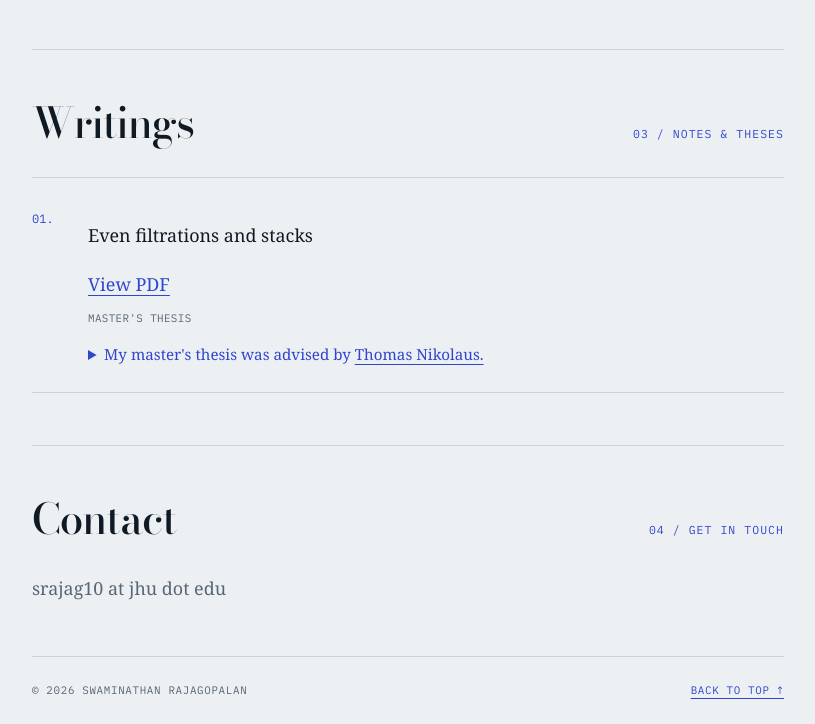
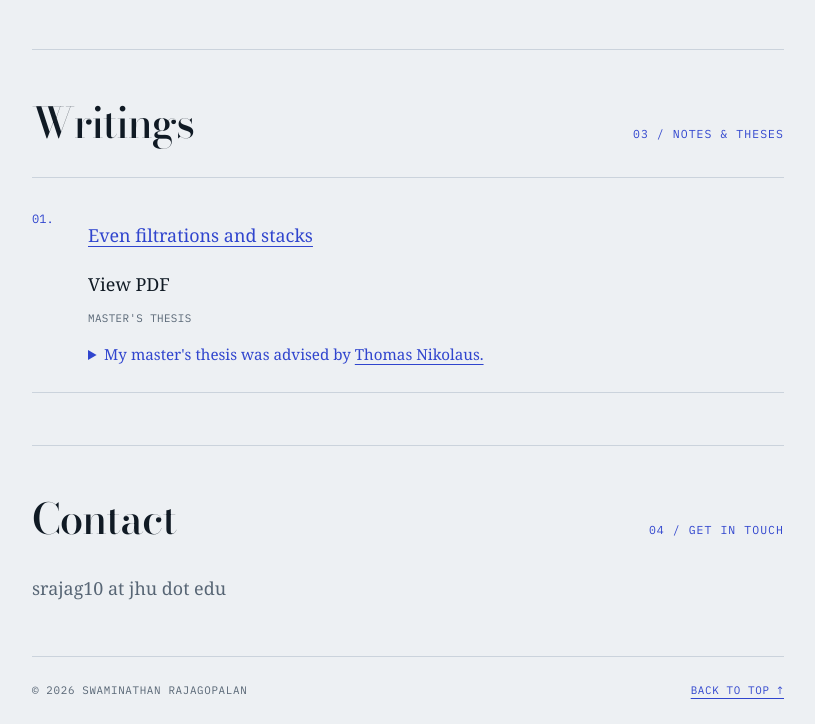
Before and after one commit to Swami987/Website, a plain HTML site: page index.html in a window 1280 px wide. Shown: the part 1125-1849 px from the top of the page, without its empty margins (232-1047 px from the left). Drawn offline with nearby package versions, Linux system fonts and the light colour scheme; a web font is replaced by a local one.

Commit message:
Update index.html

```diff
--- a/index.html
+++ b/index.html
@@ -597,8 +597,8 @@ Hello! I am a PhD student in Mathematics at Johns Hopkins University, USA.
         <article class="writing">
           <span class="writing-index">01.</span>
           <div>
-            </p> Even filtrations and stacks</p>
-            <a href="Mastersthesis(corrected).pdf" target="_blank">View PDF</a>
+            </p> <a href="Mastersthesis(corrected).pdf" target="_blank">Even filtrations and stacks</a></p>
+           View PDF</a>
             <div class="writing-meta">
               <span>Master's thesis</span>
             </div>
```
